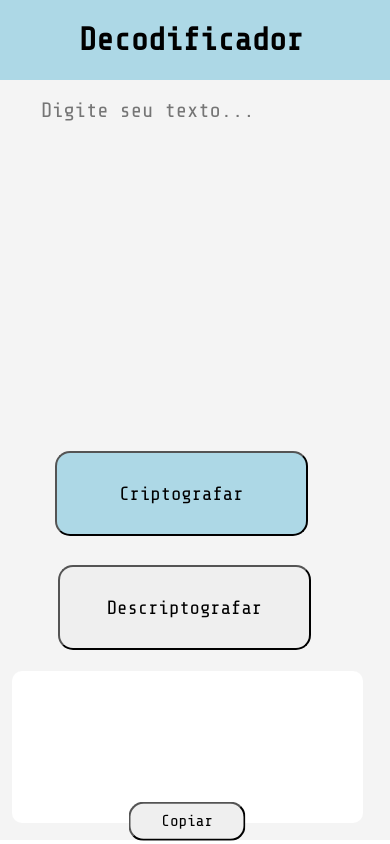
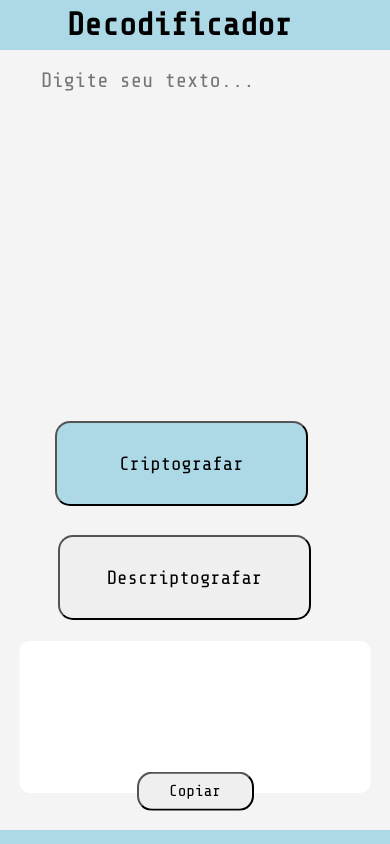
Before and after one commit to vitorFialho/decodificador-de-texto, a plain HTML site: page index.html in a window 390 px wide. Shown: the top 844 px of the page. Drawn offline with nearby package versions, Linux system fonts and the light colour scheme.

Commit message:
agora foi?

```diff
--- a/style.css
+++ b/style.css
@@ -4,6 +4,10 @@
 html,body{
     width: 100%;
     height: 100%;
+}
+
+body{
+    background-color: #f4f4f4;
 }
 
 header{
@@ -155,10 +159,9 @@ footer p{
         height: 90vh;
     }
     .cabecalho{
-        position: static;
-        box-sizing: border-box;
-        height: 60px;
-        padding: 40px;
+        position: relative;
+        box-sizing: content-box;
+        height: 50px;
     }
 
     .imagem-cabecalho{
@@ -166,8 +169,9 @@ footer p{
     }
 
     .cabecalho h1{
-        display: inline-block;
-        position: static;
+        position: absolute;
+        top: 50%;
+        left: 9%;
         font-size: 2em;
         width: fit-content;
     }
@@ -216,7 +220,8 @@ footer p{
     .texto-resultado{
         position: absolute;
         top: 70vh;
-        left: 3vw;
+        left: 50%;
+        transform: translateX(-50%);
         display: inline-block;
         background-color: rgb(255, 255, 255);
         width: 90vw;
```
